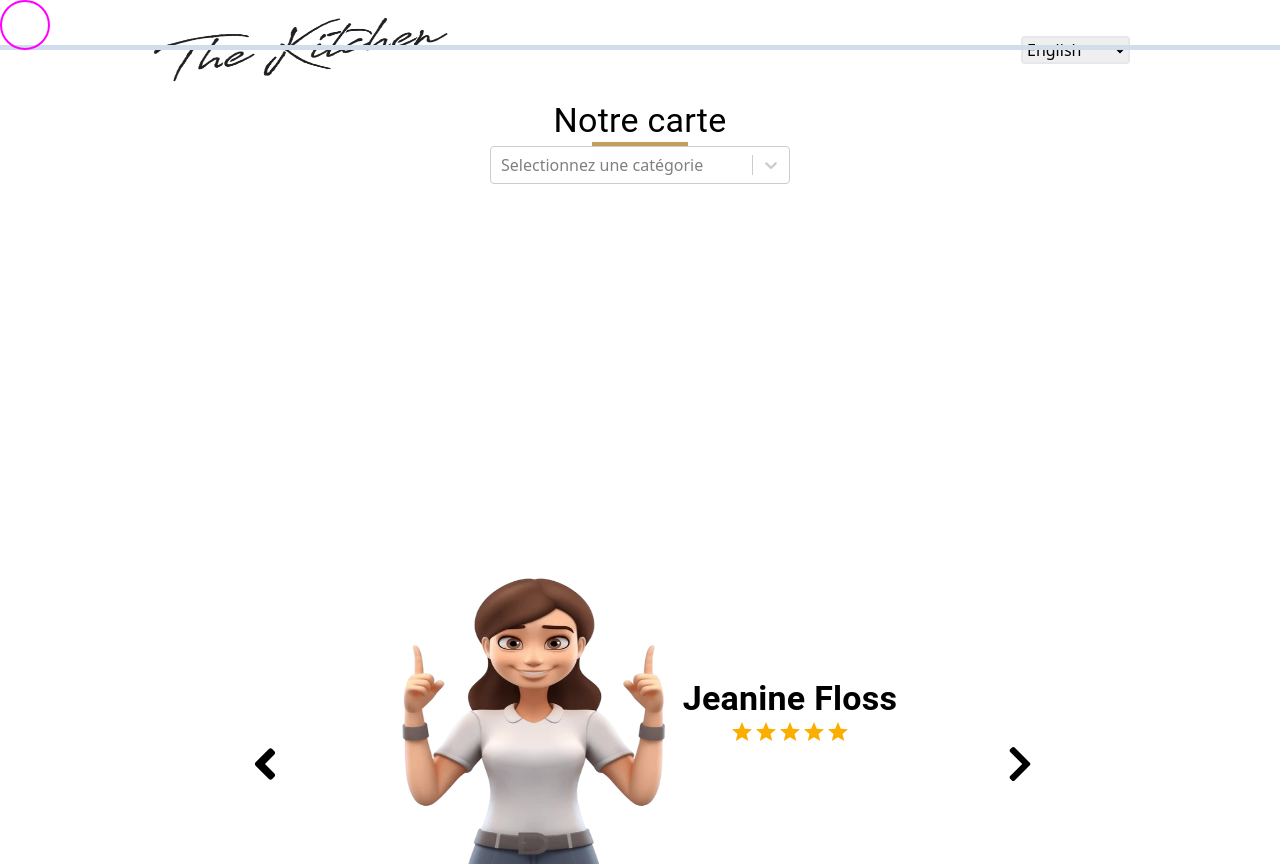
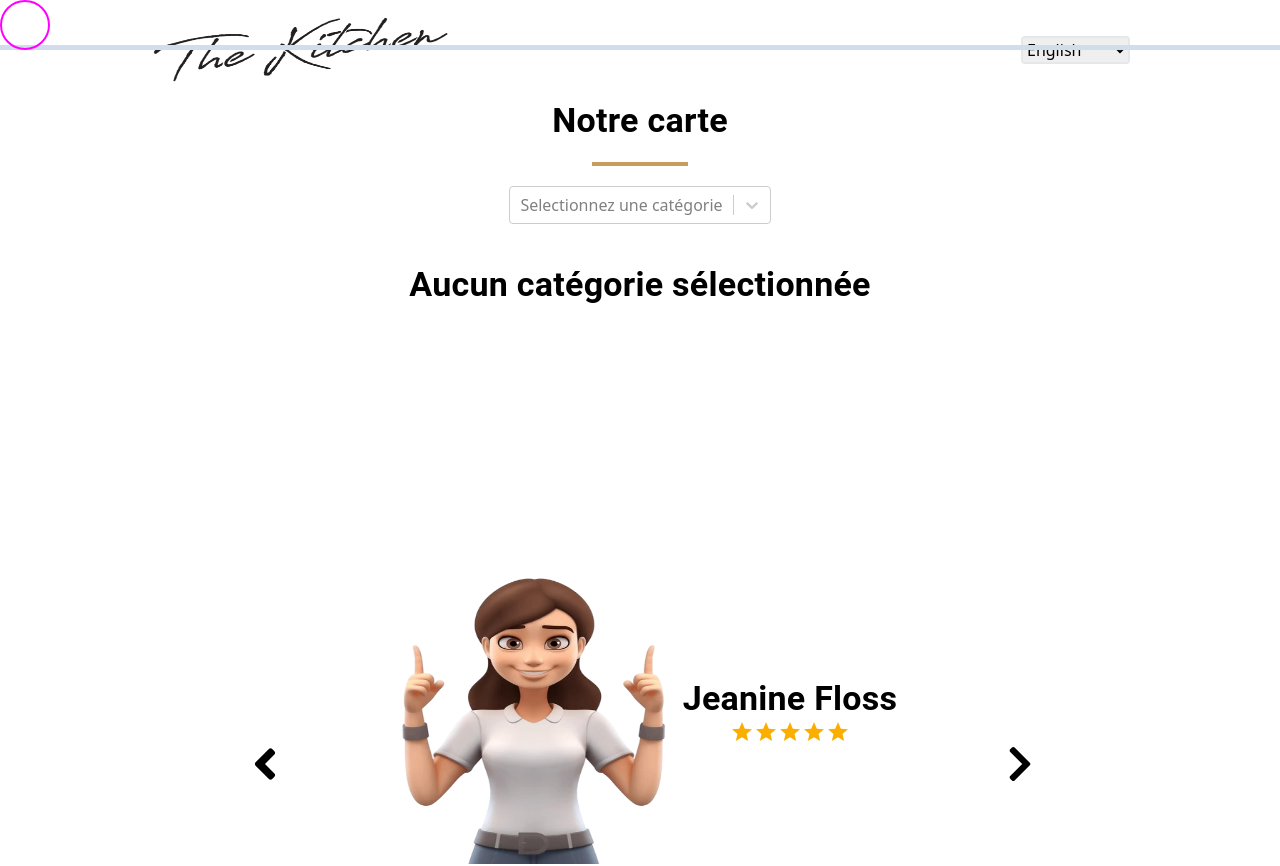
Before and after one commit to yoanncroguennec/restaurantTheKitchen_plaisanceduGers, a Next.js app: page /en/pages/home in a window 1280 px wide. Shown: the top 866 px of the page. Built offline with nearby package versions, Linux system fonts and the light colour scheme.

Commit message:
first commit

```diff
--- a/src/app/[locale]/components/common/home/section_MenuCard/Section_MenuCard.jsx
+++ b/src/app/[locale]/components/common/home/section_MenuCard/Section_MenuCard.jsx
@@ -1,16 +1,34 @@
 "use client";
 
 import React, { useState } from "react";
-import { Box, Typography, useMediaQuery, useTheme } from "@mui/material";
+import {
+  Box,
+  Button,
+  Typography,
+  useMediaQuery,
+  useTheme,
+} from "@mui/material";
 import Select from "react-select";
 // DATAS
 import items from "../../../../utils/constants/data/dataMenuFood";
 // STYLES
+import {
+  RootSection_MenuCard,
+  DividingLine,
+  Box_No_CategorySelected,
+  RootListItems,
+  BoxListItems,
+  BoxBtn,
+  TypoBold,
+} from "./StylesSection_MenuCard";
 
 export default function Section_MenuCard() {
   //////////////////// RESPONSIVES ////////////////////
   const theme = useTheme();
   const matches = useMediaQuery(theme.breakpoints.down("md"));
+
+  //
+  const [seeMore, setSeeMore] = useState(false);
 
   //
   const [product] = useState(items);
@@ -28,49 +46,34 @@ export default function Section_MenuCard() {
     : [];
 
   return (
-    <Box
-      sx={{
-        alignItems: "center",
-        display: "flex",
-        flexDirection: "column",
-        minHeight: "50vh",
-      }}
-    >
-      <Typography variant={matches ? "h6" : "h4"}>Notre carte</Typography>
-      <Box
-        sx={{
-          width: "6rem",
-          height: "0.25rem",
-          background: "#c59d5f",
-          marginLeft: "auto",
-          marginRight: "auto",
-        }}
-      />
-      <Box style={{ width: "300px" }}>
+    <RootSection_MenuCard>
+      <TypoBold variant={matches ? "h6" : "h4"}>Notre carte</TypoBold>
+      <DividingLine />
+      <Box style={{}}>
         <Select
           isClearable
-          isSearchable={false}
+          isSearchable={false} // N'affiche pas le clavier sur les appareils mobiles et empêche le zoom
           options={categoryOptions}
           placeholder='Selectionnez une catégorie'
           onChange={(selectOption) => setSelectedCategory(selectOption)}
           value={selectedCategory}
         />
       </Box>
-      {filterProducts.map(({ name, subCategory, desc, price }, id) => (
-        <Box
-          key={id}
-          sx={{
-            alignItems: "center",
-            display: "flex",
-            flexWrap: "nowrap",
-            justifyContent: "space-evenly",
-            margin: "25px 0",
-            width: "100%",
-          }}
-        >
+      {selectedCategory == null ? (
+        <Box_No_CategorySelected>
+          <TypoBold variant={matches ? "h6" : "h4"}>
+            Aucun catégorie sélectionnée
+          </TypoBold>
+        </Box_No_CategorySelected>
+      ) : (
+        <RootListItems>
+          {filterProducts
+            .slice(0, 8)
+            .map(({ name, subCategory, desc, price }, id) => (
+              <BoxListItems key={id}>
                 <Box sx={{ width: "70%" }}>
                   {subCategory}
-            <Typography variant={matches ? "body1" : "h6"}>{name}</Typography>
+                  <TypoBold variant={matches ? "body1" : "h6"}>{name}</TypoBold>
                   {desc ? (
                     <Typography variant={matches ? "body2" : "body1"}>
                       {desc}
@@ -79,9 +82,66 @@ export default function Section_MenuCard() {
                     ""
                   )}
                 </Box>
-          <Typography sx={{ fontWeight: "bold" }} variant={matches ? "body1" : "h6"}>{price}€</Typography>
+                <Typography
+                  sx={{ fontWeight: "bold" }}
+                  variant={matches ? "body1" : "h6"}
+                >
+                  {price}€
+                </Typography>
+              </BoxListItems>
+            ))}
+
+          {/* ijijijjiji */}
+          {filterProducts.length > 8 ? (
+            seeMore ? (
+              <Box>
+                {filterProducts
+                  .slice(6)
+                  .map(({ name, subCategory, desc, price }, id) => (
+                    <BoxListItems key={id}>
+                      <Box sx={{ width: "70%" }}>
+                        {subCategory}
+                        <Typography variant={matches ? "body1" : "h6"}>
+                          {name}
+                        </Typography>
+                        {desc ? (
+                          <Typography variant={matches ? "body2" : "body1"}>
+                            {desc}
+                          </Typography>
+                        ) : (
+                          ""
+                        )}
                       </Box>
+                      <TypoBold variant={matches ? "body1" : "h6"}>
+                        {price}€
+                      </TypoBold>
+                    </BoxListItems>
                   ))}
+
+                <BoxBtn>
+                  <Button
+                    sx={{ margin: "0 auto", width: "250px" }}
+                    onClick={() => setSeeMore(false)}
+                    variant='outlined'
+                  >
+                    <TypoBold variant='h6'>VOIR MOINS</TypoBold>
+                  </Button>
+                </BoxBtn>
               </Box>
+            ) : (
+              <BoxBtn>
+                <Button
+                  sx={{ margin: "0 auto", width: "250px" }}
+                  onClick={() => setSeeMore(true)}
+                  variant='outlined'
+                >
+                  <TypoBold variant='h6'>VOIR PLUS</TypoBold>
+                </Button>
+              </BoxBtn>
+            )
+          ) : null}
+        </RootListItems>
+      )}
+    </RootSection_MenuCard>
   );
 }
--- /dev/null
+++ b/src/app/[locale]/components/common/home/section_MenuCard/StylesSection_MenuCard.jsx
@@ -0,0 +1,61 @@
+"use client";
+
+import { Box, styled, Typography } from "@mui/material";
+
+export const RootSection_MenuCard = styled(Box)(({ theme }) => ({
+  alignItems: "center",
+  display: "flex",
+  flexDirection: "column",
+  minHeight: "50vh",
+  [theme.breakpoints.down("sm")]: {},
+}));
+
+export const DividingLine = styled(Box)(({ theme }) => ({
+  background: "#c59d5f",
+  height: "0.25rem",
+  margin: "20px 0",
+  width: "6rem",
+  [theme.breakpoints.down("sm")]: {},
+}));
+
+export const BoxSelect = styled(Box)(({ theme }) => ({
+  width: "300px",
+  [theme.breakpoints.down("sm")]: {},
+}));
+
+export const Box_No_CategorySelected = styled(Box)(({ theme }) => ({
+  alignItems: "center",
+  display: "flex",
+  justifyContent: "center",
+  marginTop: "40px",
+  [theme.breakpoints.down("sm")]: {},
+}));
+
+export const RootListItems = styled(Box)(({ theme }) => ({
+  display: "flex",
+  flexDirection: "column",
+  width: "100%",
+  [theme.breakpoints.down("sm")]: {},
+}));
+
+export const BoxListItems = styled(Box)(({ theme }) => ({
+  display: "flex",
+  flexWrap: "nowrap",
+  justifyContent: "space-evenly",
+  margin: "5px 0",
+  [theme.breakpoints.down("sm")]: {},
+}));
+
+export const BoxBtn = styled(Box)(({ theme }) => ({
+  alignItems: "center",
+  display: "flex",
+  justifyContent: "center",
+  width: "100%",
+  [theme.breakpoints.down("sm")]: {},
+}));
+
+
+export const TypoBold = styled(Typography)(({ theme }) => ({
+  fontWeight: "bold",
+  [theme.breakpoints.down("sm")]: {},
+}));
--- a/src/app/[locale]/components/common/home/section_MenuCard/categories/Categories.jsx
+++ /dev/null
@@ -1,21 +0,0 @@
-
-export default function Categories({ categories, filterItems, activeCategory }) {
-  return (
-    <div className="btn-container">
-      {categories.map((category, index) => {
-        return (
-          <button
-            type="button"
-            className={`${
-              activeCategory === category ? "filter-btn active" : "filter-btn"
-            }`}
-            key={index}
-            onClick={() => filterItems(category)}
-          >
-            {category}
-          </button>
-        );
-      })}
-    </div>
-  );
-};
```
Lines whose indentation alone changed are shown as unchanged.
